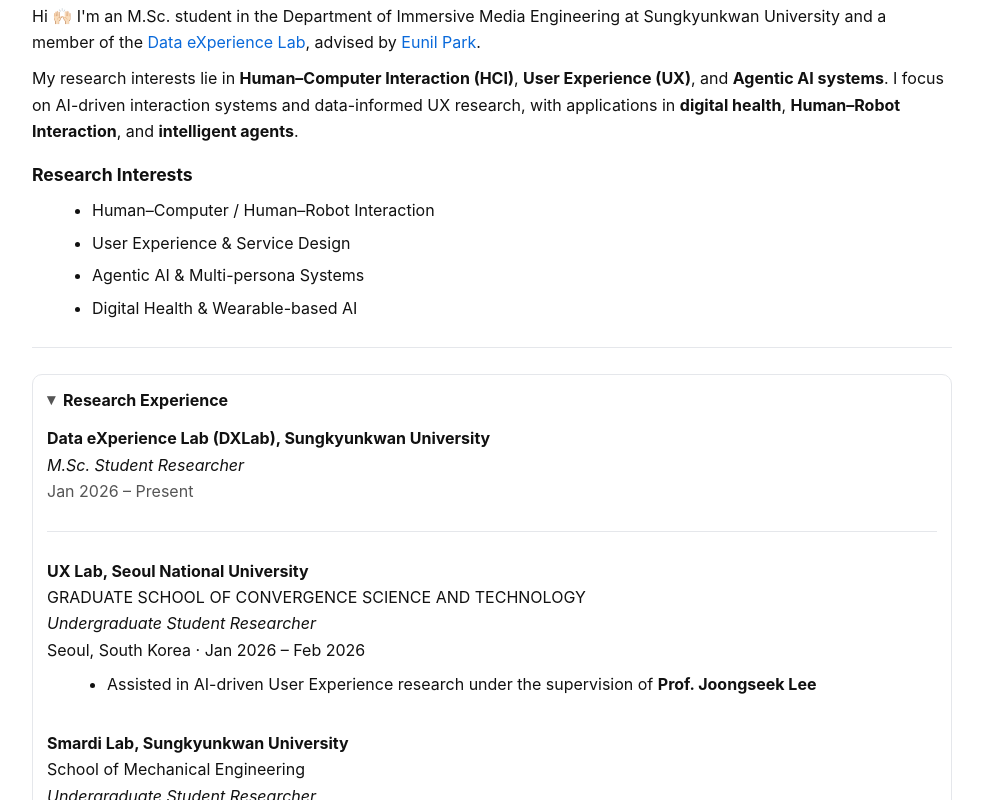
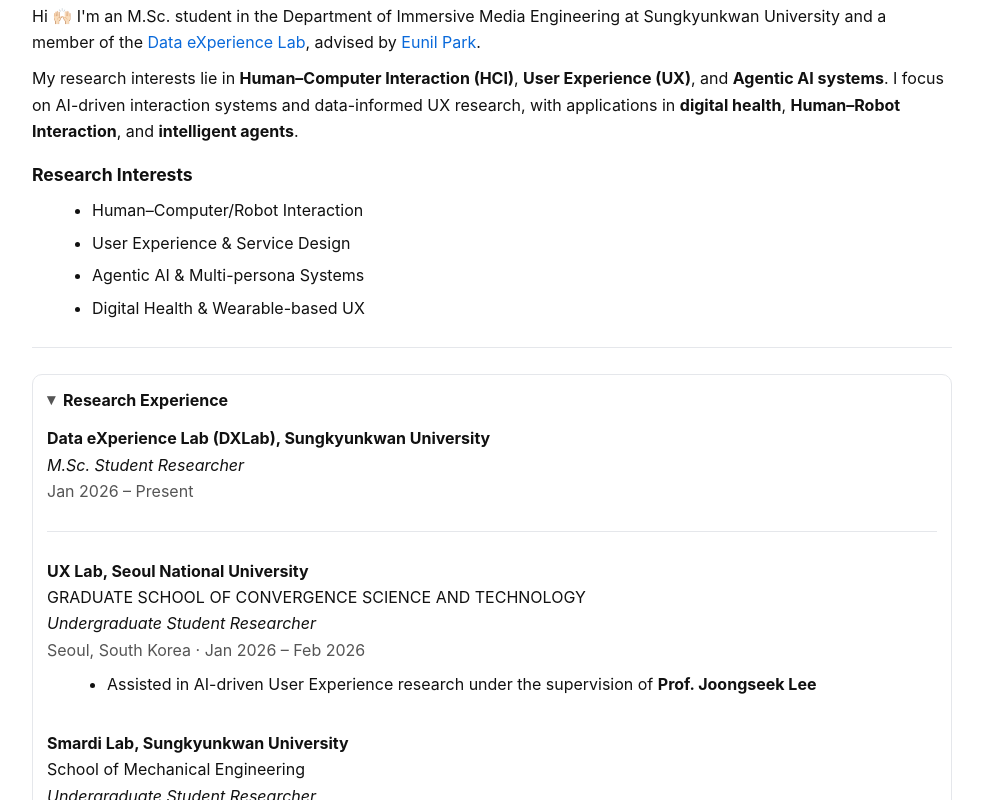
Before and after one commit to Dohunmin/Dohunmin.github.io, a plain HTML site: page index.html in a window 1280 px wide. Both pictures are taken after a click on the heading "Research Experience". Shown: the part 488-1288 px from the top of the page, without its empty margins (148-1131 px from the left). Drawn offline with Linux system fonts and the light colour scheme.

Commit message:
Update index.html

```diff
--- a/index.html
+++ b/index.html
@@ -169,10 +169,10 @@
 
     <h3>Research Interests</h3>
     <ul>
-      <li>Human–Computer / Human–Robot Interaction</li>
+      <li>Human–Computer/Robot Interaction</li>
       <li>User Experience &amp; Service Design</li>
       <li>Agentic AI &amp; Multi-persona Systems</li>
-      <li>Digital Health &amp; Wearable-based AI</li>
+      <li>Digital Health &amp; Wearable-based UX</li>
     </ul>
 
     <hr />
@@ -192,10 +192,10 @@
         <br>
 
         <p class="pillline">
-          <strong>UX Lab, Seoul National University</strong><br>
-          GRADUATE SCHOOL OF CONVERGENCE SCIENCE AND TECHNOLOGY<br>
-          <em>Undergraduate Student Researcher</em><br>
-          Seoul, South Korea · Jan 2026 – Feb 2026
+          <strong>UX Lab, Seoul National University</strong><br />
+          GRADUATE SCHOOL OF CONVERGENCE SCIENCE AND TECHNOLOGY<br />
+          <em>Undergraduate Student Researcher</em><br />
+          <span class="subtle">Seoul, South Korea · Jan 2026 – Feb 2026</span>
         </p>
 
         <ul>
```
